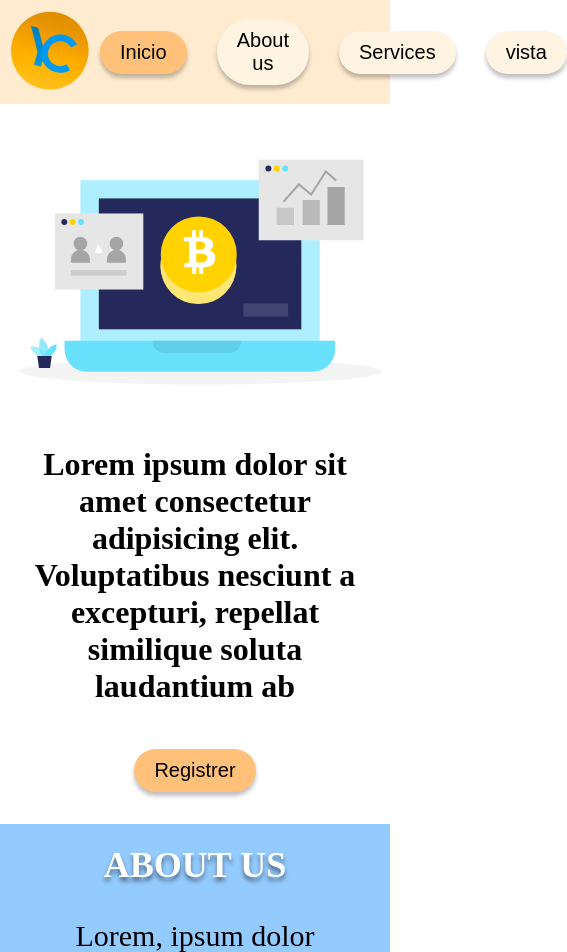
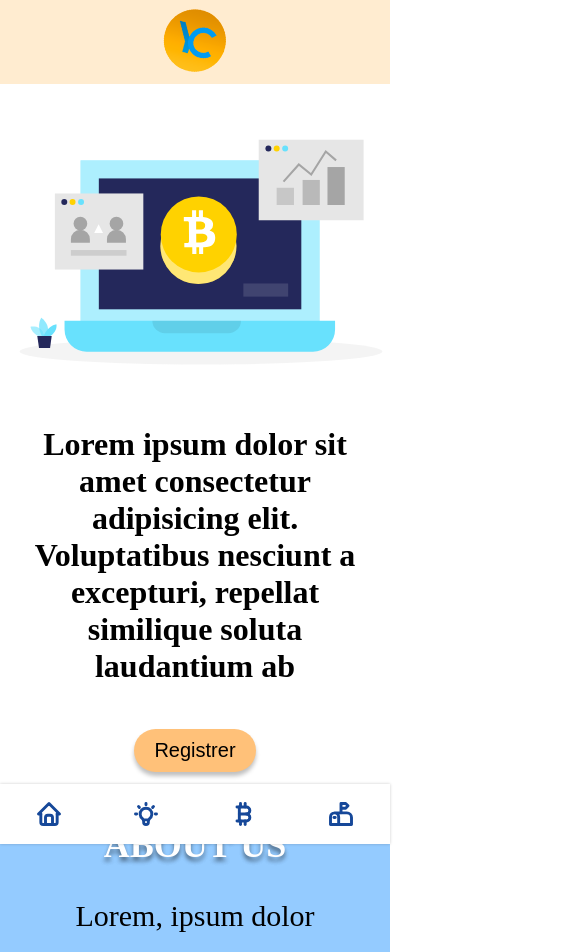
Before and after one commit to grupo-cotufa-frontend-eoi/landing-page, a website built with Vite: page src/index.html in a window 390 px wide. Shown: the top 952 px of the page, 567 px wide, since content can reach past the window. Built offline with nearby package versions, Linux system fonts and the light colour scheme; files whose address does not match are found by name.

Commit message:
Agregar navbar-mobile

```diff
--- a/src/components/About.js
+++ b/src/components/About.js
@@ -28,7 +28,7 @@ class About extends LitElement {
 
       @media (max-width: 768px) {
         .skewed {
-          height: 100rem;
+          height: 115rem;
         }
       }
 
@@ -40,7 +40,7 @@ class About extends LitElement {
 
       @media (max-width: 468px) {
         .skewed {
-          height: 120rem;
+          height: 135rem;
         }
       }
 
--- a/src/components/Navbar.js
+++ b/src/components/Navbar.js
@@ -20,14 +20,8 @@ class Navbar extends LitElement {
       justify-content: space-around;
     }
 
-    .nav-main {
-      display: flex;
-      gap: 2px;
-      align-items: center;
-    }
-
     img {
-      width: 10rem;
+      width: 8rem;
       justify-self: flex-start;
       transform: rotate(15deg) scale(1.4);
       transition: 0.3s ease-in-out;
--- a/src/components/PrimaryButton.js
+++ b/src/components/PrimaryButton.js
@@ -3,7 +3,7 @@ import { LitElement, html, css } from "lit-element";
 class PrimaryButton extends LitElement {
   render() {
     return html`
-      <button class="nav-main__link home">
+      <button class="nav-main__link">
         <a href="">${this.getAttribute("value")}</a>
       </button>
     `;
--- a/src/index.html
+++ b/src/index.html
@@ -12,11 +12,12 @@
 
 <body>
   <!-- Navbar section -->
-  <nav-bar class="margin-botton">
+  <nav-bar>
     <nav class="nav-main">
       <secondary-button class="btn-navbar__secondary" value="Inicio"></secondary-button>
       <primary-button class="btn-navbar__primary" value="About us"></primary-button>
       <primary-button class="btn-navbar__primary" value="Services"></primary-button>
+      <primary-button class="btn-navbar__primary" value="vista"></primary-button>
       <primary-button class="btn-navbar__primary" value="vista"></primary-button>
     </nav>
   </nav-bar>
@@ -62,18 +63,56 @@
   <!--Suscribe  -->
   <footer class="footer-bg">
     <div class="container footer-content">
-      <h1>assasas</h1>
+      <h2>assasas</h2>
       <form action="">
-        <label for="" class="footer-content__label">Subscribe and be part of the family!</label>
+        <h3 for="" class="footer-content__label">Subscribe and be part of the family!</h3>
         <div class="form-group">
           <input type="text" class="form-group__input">
-          <button class="prueba">Join Us!</button>
+          <button class="form-group__button">Join Us!</button>
         </div>
       </form>
       <h2>hola</h2>
-      <!-- <img class="logo" src="./assets/logo.png" alt="YekaCoin logo"> -->
     </div>
   </footer>
+
+  <nav class="nav-mobile">
+    <a href="" class="nav-mobile__link">
+      <svg xmlns="http://www.w3.org/2000/svg" class="icon icon-tabler icon-tabler-home" width="28" height="28" viewBox="0 0 24 24" stroke-width="2.5" stroke="#164899" fill="none" stroke-linecap="round" stroke-linejoin="round">
+        <path stroke="none" d="M0 0h24v24H0z" fill="none"/>
+        <polyline points="5 12 3 12 12 3 21 12 19 12" />
+        <path d="M5 12v7a2 2 0 0 0 2 2h10a2 2 0 0 0 2 -2v-7" />
+        <path d="M9 21v-6a2 2 0 0 1 2 -2h2a2 2 0 0 1 2 2v6" />
+      </svg>
+    </a>
+    <a href="" class="nav-mobile__link">
+      <svg xmlns="http://www.w3.org/2000/svg" class="icon icon-tabler icon-tabler-bulb" width="28" height="28" viewBox="0 0 24 24" stroke-width="2.5" stroke="#164899" fill="none" stroke-linecap="round" stroke-linejoin="round">
+        <path stroke="none" d="M0 0h24v24H0z" fill="none"/>
+        <path d="M3 12h1m8 -9v1m8 8h1m-15.4 -6.4l.7 .7m12.1 -.7l-.7 .7" />
+        <path d="M9 16a5 5 0 1 1 6 0a3.5 3.5 0 0 0 -1 3a2 2 0 0 1 -4 0a3.5 3.5 0 0 0 -1 -3" />
+        <line x1="9.7" y1="17" x2="14.3" y2="17" />
+      </svg>
+    </a>
+    <a href="" class="nav-mobile__link">
+      <svg xmlns="http://www.w3.org/2000/svg" class="icon icon-tabler icon-tabler-currency-bitcoin" width="28" height="28" viewBox="0 0 24 24" stroke-width="2.5" stroke="#164899" fill="none" stroke-linecap="round" stroke-linejoin="round">
+        <path stroke="none" d="M0 0h24v24H0z" fill="none"/>
+        <path d="M6 6h8a3 3 0 0 1 0 6a3 3 0 0 1 0 6h-8" />
+        <line x1="8" y1="6" x2="8" y2="18" />
+        <line x1="8" y1="12" x2="14" y2="12" />
+        <line x1="9" y1="3" x2="9" y2="6" />
+        <line x1="13" y1="3" x2="13" y2="6" />
+        <line x1="9" y1="18" x2="9" y2="21" />
+        <line x1="13" y1="18" x2="13" y2="21" />
+      </svg>
+    </a>
+    <a href="" class="nav-mobile__link">
+      <svg xmlns="http://www.w3.org/2000/svg" class="icon icon-tabler icon-tabler-mailbox" width="28" height="28" viewBox="0 0 24 24" stroke-width="2.5" stroke="#164899" fill="none" stroke-linecap="round" stroke-linejoin="round">
+        <path stroke="none" d="M0 0h24v24H0z" fill="none"/>
+        <path d="M10 21v-6.5a3.5 3.5 0 0 0 -7 0v6.5h18v-6a4 4 0 0 0 -4 -4h-10.5" />
+        <path d="M12 11v-8h4l2 2l-2 2h-4" />
+        <path d="M6 15h1" />
+      </svg>
+    </a>
+  </nav>
 </body>
 
 </html>
--- a/src/index1.css
+++ b/src/index1.css
@@ -29,8 +29,8 @@ body {
 }
 
 .container {
+  max-width: 340rem;
   width: 90%;
-  max-width: 340rem;
   margin: 0 auto;
 }
 
@@ -42,8 +42,16 @@ body {
 
 .nav-main {
   display: flex;
+  justify-content: space-evenly;
+  width: 55%;
   gap: 3rem;
   align-items: center;
+}
+
+@media (max-width: 801px) {
+  .nav-main {
+    display: none;
+  }
 }
 
 /* Hero */
@@ -177,6 +185,7 @@ body {
     text-shadow: 0 4px 4px rgba(0, 0, 0, 0.25), 0 4px 4px rgba(0, 0, 0, 0.25);
     color: #fff;
     font-weight: 900;
+    text-align: center;
   }
 
   & .form-group {
@@ -193,7 +202,7 @@ body {
     border: none;
   }
 
-  & .prueba {
+  & .form-group__button {
     width: 10rem;
     background-color: var(--secondary);
     box-shadow: 0 4px 4px rgba(0, 0, 0, 0.25);
@@ -204,3 +213,27 @@ body {
     transform: translateX(-3rem);
   }
 }
+
+.nav-mobile {
+  position: fixed;
+  width: 100%;
+  height: 6rem;
+  background-color: #fff;
+  bottom: 0;
+  box-shadow: 0 0 3px rgba(0, 0, 0, 0.2);
+  display: flex;
+  justify-content: space-around;
+
+  & .nav-mobile__link {
+    display: flex;
+    flex-direction: column;
+    justify-content: center;
+    text-decoration: none;
+  }
+}
+
+@media (min-width: 801px) {
+  .nav-mobile {
+    display: none;
+  }
+}
```
